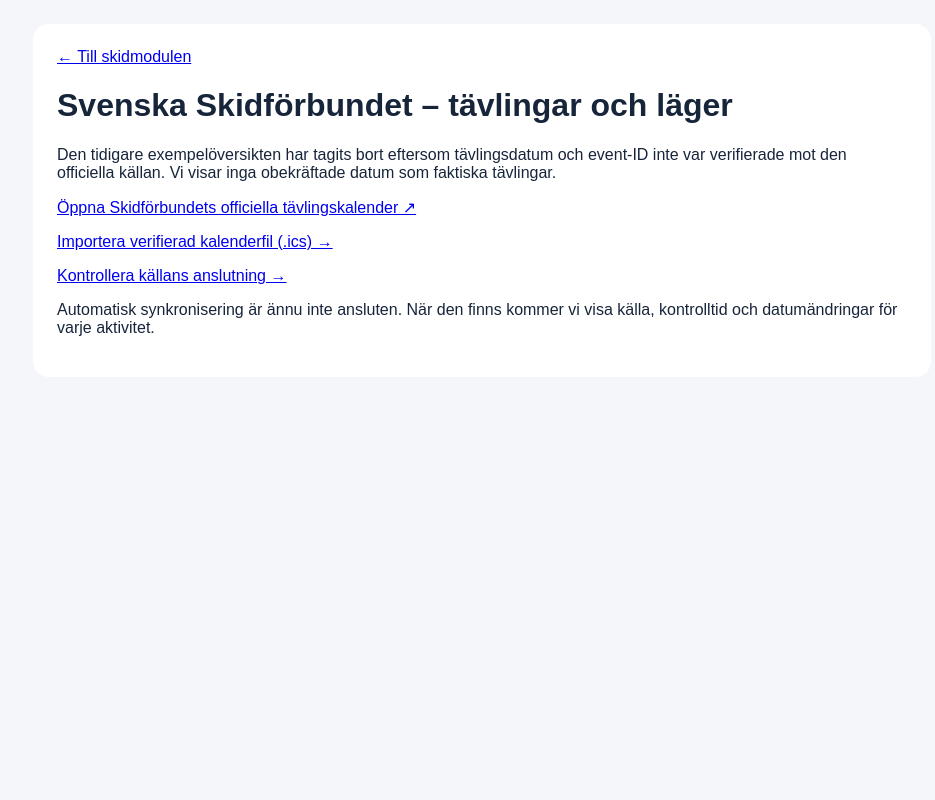
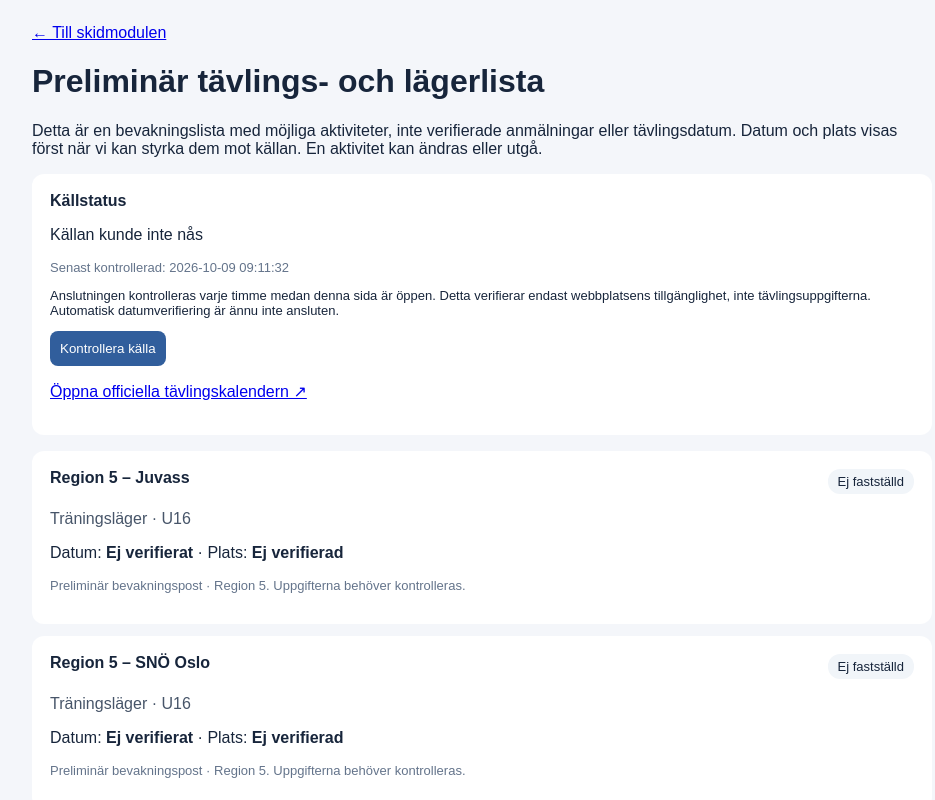
Before and after one commit to hjertstedt-wq/hjertstedt-family-hub, a Next.js app: page /ski/sources in a window 1280 px wide. Shown: the top 800 px of the page, without its empty margins (158-1093 px from the left). Built offline with nearby package versions, Linux system fonts and the light colour scheme; no server answers.

Commit message:
Restore provisional alpine watchlist with unverified labels and hourly source connectivity check

```diff
--- a/app/ski/sources/page.tsx
+++ b/app/ski/sources/page.tsx
@@ -1,12 +1,51 @@
-import Link from "next/link";
+"use client";
+import { useEffect,useState } from "react";
 const SOURCE="https://ta.skidor.com/EventCalendar.aspx?orgid=80";
+type Item={id:string;name:string;age:string;kind:string;organizer:string};
+const candidates:Item[]=[
+{id:"reg5-juvass",name:"Region 5 – Juvass",age:"U16",kind:"Träningsläger",organizer:"Region 5"},
+{id:"reg5-sno",name:"Region 5 – SNÖ Oslo",age:"U16",kind:"Träningsläger",organizer:"Region 5"},
+{id:"reg5-stoten",name:"Region 5 – Stöten",age:"U16",kind:"Träningsläger",organizer:"Region 5"},
+{id:"reg5-usm",name:"Region 5 – USM-deltävling",age:"U16",kind:"Tävling",organizer:"Region 5"},
+{id:"reg5-fart",name:"Region 5 – fartläger Fjätervålen",age:"U14/U16",kind:"Träningsläger",organizer:"Region 5"},
+{id:"gm",name:"Götalandsmästerskapen",age:"Åldersklass ej verifierad",kind:"Tävling",organizer:"Kontrollera arrangör"},
+{id:"lvc",name:"Götalandsfinal LVC",age:"Åldersklass ej verifierad",kind:"Tävling",organizer:"Kontrollera arrangör"},
+{id:"mvc",name:"Region 5 – Regionsfinal MVC",age:"Åldersklass ej verifierad",kind:"Tävling",organizer:"Region 5"},
+{id:"fhc",name:"Frida Hansdotter Cup",age:"Åldersklass ej verifierad",kind:"Tävling",organizer:"Kontrollera arrangör"}
+];
+type Check={reachable:boolean;checkedAt:string};
 export default function SourcePage(){
-return <main style={{fontFamily:"Arial,sans-serif",background:"#f4f6fa",minHeight:"100vh",padding:"24px 14px",color:"#17253b"}}><div style={{maxWidth:850,margin:"auto",background:"white",borderRadius:16,padding:24}}>
-<Link href="/ski">← Till skidmodulen</Link><h1>Svenska Skidförbundet – tävlingar och läger</h1>
-<p>Den tidigare exempelöversikten har tagits bort eftersom tävlingsdatum och event-ID inte var verifierade mot den officiella källan. Vi visar inga obekräftade datum som faktiska tävlingar.</p>
-<p><a href={SOURCE} target="_blank" rel="noopener noreferrer">Öppna Skidförbundets officiella tävlingskalender ↗</a></p>
-<p><Link href="/ski/import">Importera verifierad kalenderfil (.ics) →</Link></p>
-<p><Link href="/ski/status">Kontrollera källans anslutning →</Link></p>
-<p>Automatisk synkronisering är ännu inte ansluten. När den finns kommer vi visa källa, kontrolltid och datumändringar för varje aktivitet.</p>
-</div></main>;
+ const [check,setCheck]=useState<Check|null>(null);
+ const [error,setError]=useState("");
+ const [busy,setBusy]=useState(false);
+ async function refresh(){
+  setBusy(true);setError("");
+  try{
+   const r=await fetch("/api/ski/source-status",{cache:"no-store"});
+   if(!r.ok)throw Error("Kunde inte kontrollera källan");
+   const data=await r.json();
+   setCheck(data.sources?.[0]??null);
+  }catch(e){setError(e instanceof Error?e.message:"Källkontroll misslyckades");}
+  finally{setBusy(false);}
+ }
+ useEffect(()=>{void refresh();const interval=setInterval(()=>{void refresh();},60*60*1000);return()=>clearInterval(interval);},[]);
+ return <main style={{fontFamily:"Arial,sans-serif",background:"#f4f6fa",minHeight:"100vh",padding:"24px 14px",color:"#17253b"}}><div style={{maxWidth:900,margin:"auto"}}>
+ <a href="/ski">← Till skidmodulen</a><h1>Preliminär tävlings- och lägerlista</h1>
+ <p>Detta är en bevakningslista med möjliga aktiviteter, inte verifierade anmälningar eller tävlingsdatum. Datum och plats visas först när vi kan styrka dem mot källan. En aktivitet kan ändras eller utgå.</p>
+ <section style={{background:"white",padding:18,borderRadius:12,marginBottom:16}}>
+ <strong>Källstatus</strong><p>{check?(check.reachable?"Skidförbundets webbplats svarar":"Källan kunde inte nås"):"Ingen aktuell kontroll ännu"}</p>
+ {check&&<p style={{fontSize:13,color:"#64748b"}}>Senast kontrollerad: {new Date(check.checkedAt).toLocaleString("sv-SE")}</p>}
+ <p style={{fontSize:13}}>Anslutningen kontrolleras varje timme medan denna sida är öppen. Detta verifierar endast webbplatsens tillgänglighet, inte tävlingsuppgifterna. Automatisk datumverifiering är ännu inte ansluten.</p>
+ {error&&<p role="alert" style={{color:"#b42318"}}>{error}</p>}
+ <button disabled={busy} onClick={()=>void refresh()} style={{padding:10,borderRadius:8,border:0,background:"#315e9c",color:"white"}}>{busy?"Kontrollerar…":"Kontrollera källa"}</button>
+ <p><a href={SOURCE} target="_blank" rel="noopener noreferrer">Öppna officiella tävlingskalendern ↗</a></p>
+ </section>
+ <div style={{display:"grid",gap:12}}>{candidates.map(e=><article key={e.id} style={{background:"white",borderRadius:12,padding:18}}>
+ <div style={{display:"flex",justifyContent:"space-between",gap:12,flexWrap:"wrap"}}><strong>{e.name}</strong><span style={{background:"#f1f5f9",borderRadius:12,padding:"5px 10px",fontSize:13}}>Ej fastställd</span></div>
+ <p style={{color:"#475569"}}>{e.kind} · {e.age}</p>
+ <p>Datum: <strong>Ej verifierat</strong> · Plats: <strong>Ej verifierad</strong></p>
+ <p style={{fontSize:13,color:"#64748b"}}>Preliminär bevakningspost · {e.organizer}. Uppgifterna behöver kontrolleras.</p>
+ </article>)}</div>
+ <p style={{marginTop:18}}><a href="/ski/import">Importera verifierade aktiviteter via kalenderfil →</a></p>
+ </div></main>;
 }
```
